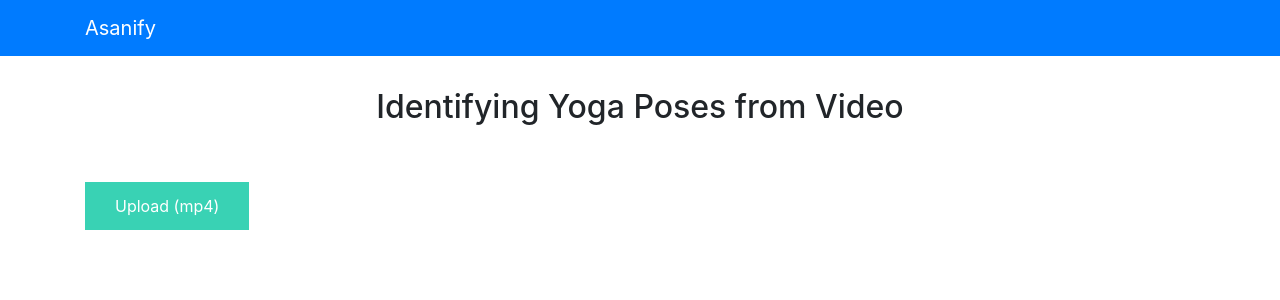
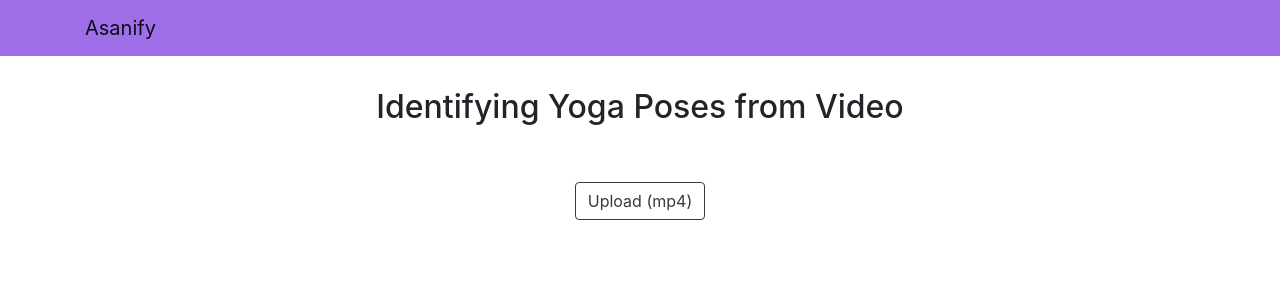
Before and after one commit to elmorin/Yoga_app, a Flask app: page / in a window 1280 px wide. Shown: the top 300 px of the page. Run offline with Flask 2, Linux system fonts and the light colour scheme; some libraries are stand-ins or nearby versions.

Commit message:
stylistic changes

```diff
--- a/static/css/main.css
+++ b/static/css/main.css
@@ -30,6 +30,16 @@ input[type="file"] {
     cursor: pointer;
 }
 
+.#btn-predict{
+    display: inline-block;
+    padding: 12px 30px;
+    background: #39D2B4;
+    color: #fff;
+    font-size: 1em;
+    transition: all .4s;
+    cursor: pointer;
+}
+
 .upload-label:hover{
     background: #34495E;
     color: #39D2B4;
--- a/templates/base.html
+++ b/templates/base.html
@@ -13,7 +13,7 @@
 </head>
 
 <body>
-    <nav class="navbar navbar-expand-sm bg-primary navbar-dark">
+    <nav class="navbar navbar-light" style="background-color: #9e6fe8;">
         <div class="container" style="text-align:center">
             <center>
             <a class="navbar-brand" style="text-align:center" href="#">Asanify</a>
--- a/templates/index.html
+++ b/templates/index.html
@@ -14,10 +14,10 @@
 
     <br>
     </br>
-
+<center>
     <form id="upload-file" method="post" enctype="multipart/form-data">
 
-        <label for="imageUpload" class="upload-label">
+        <label for="imageUpload" class="btn btn-outline-dark">
             Upload (mp4)
         </label>
 
@@ -25,15 +25,16 @@
     </form>
 
 
-    <pre>
+
 
 <div class="image-section" style="display:none;">
-            <button type="button" class="btn btn-primary btn-lg " id="btn-predict">Predict!</button>
+            <button type="button" class="btn btn-primary btn-lg" id="btn-predict">Predict!</button>
 
     </div>
 
     <div class="loader" style="display:none;"></div>
-
+</center>
+<pre>
     <h3 id="result">
 
 
```
